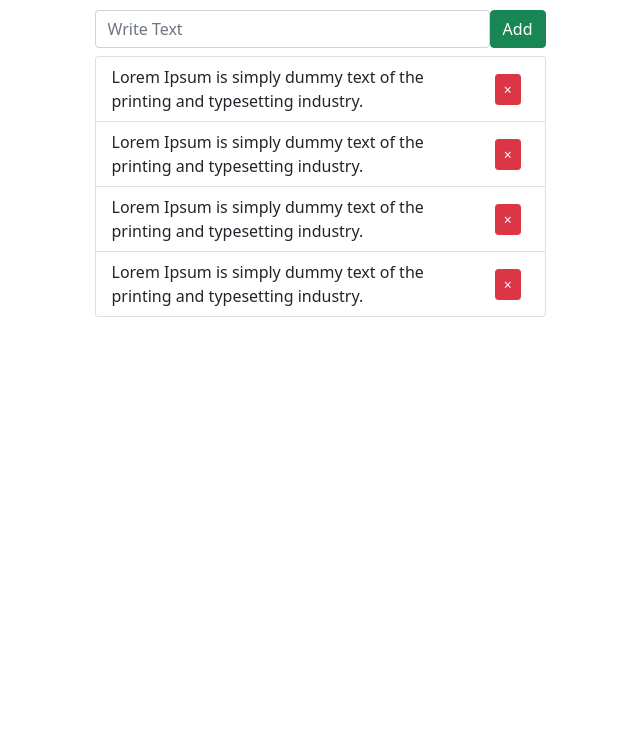
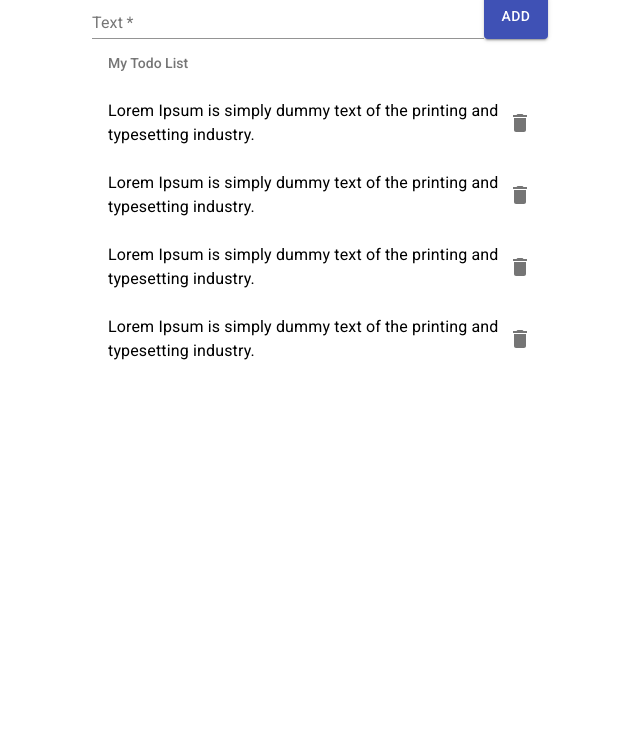
Before and after one commit to spektra2147/vreact-todo, a React app: page / in a window 1280 px wide. Shown: the part 70-800 px from the top of the page, without its empty margins (320-960 px from the left). Built offline with nearby package versions, Linux system fonts and the light colour scheme.

Commit message:
added material ui

```diff
--- a/package.json
+++ b/package.json
@@ -3,10 +3,11 @@
   "version": "0.1.0",
   "private": true,
   "dependencies": {
+    "@material-ui/core": "^4.11.4",
+    "@material-ui/icons": "^4.11.2",
     "@testing-library/jest-dom": "^5.14.1",
     "@testing-library/react": "^11.2.7",
     "@testing-library/user-event": "^12.8.3",
-    "bootstrap": "^5.0.2",
     "form-serialize": "^0.7.2",
     "react": "^17.0.2",
     "react-dom": "^17.0.2",
--- a/public/index.html
+++ b/public/index.html
@@ -15,6 +15,8 @@
       user's mobile device or desktop. See https://developers.google.com/web/fundamentals/web-app-manifest/
     -->
     <link rel="manifest" href="%PUBLIC_URL%/manifest.json" />
+    <link rel="stylesheet" href="https://fonts.googleapis.com/css?family=Roboto:300,400,500,700&display=swap" />
+
     <!--
       Notice the use of %PUBLIC_URL% in the tags above.
       It will be replaced with the URL of the `public` folder during the build.
--- a/src/components/App.js
+++ b/src/components/App.js
@@ -2,7 +2,9 @@ import React from 'react';
 import TodoList from './TodoList';
 import Input from './Input';
 import serialize from 'form-serialize';
-
+import Container from "@material-ui/core/Container";
+import Box from "@material-ui/core/Box";
+import Typography from "@material-ui/core/Typography";
 
 class App extends React.Component {
     state = {
@@ -49,19 +51,19 @@ class App extends React.Component {
 
     render() {
         return (
-            <div className="container py-2">
-                <div className="row justify-content-center">
-                    <div className="col-md-5">
+            <Container fixed component="div">
+                <Box component="div" display="flex" justifyContent="center" flexDirection="row">
+                    <Box component="div" width={3/8}>
                         <div id="app">
-                            <h1 className="text-center mb-3">My Todo List React</h1>
+                            <Typography variant="h3">My Todo List React</Typography>
                             <Input handleFormSubmitProp={this.handleFormSubmit}/>
                             <TodoList
                                 todos={this.state.todos}
                                 deleteTodoProp={this.deleteTodo}/>
                         </div>
-                    </div>
-                </div>
-            </div>
+                    </Box>
+                </Box>
+            </Container>
         );
     }
 }
--- a/src/components/Input.js
+++ b/src/components/Input.js
@@ -1,12 +1,15 @@
 import React from 'react';
+import Button from '@material-ui/core/Button';
+import TextField from "@material-ui/core/TextField";
+import Box from "@material-ui/core/Box";
 
 class Input extends React.Component {
     render() {
         return  (
-            <form className="d-flex py-2" onSubmit={this.props.handleFormSubmitProp} >
-                <input type="text" name="text" className="form-control" placeholder="Write Text"/>
-                    <button className="btn btn-success">Add</button>
-            </form>
+            <Box component="form" display="flex" justifyContent="center" onSubmit={this.props.handleFormSubmitProp} autoComplete="off" >
+                <TextField fullWidth required id="standard-basic" size="small" name="text" label="Text" placeholder="Write Text" />
+                    <Button type="submit" variant="contained" color="primary">Add</Button>
+            </Box>
         )
     }
 }
--- a/src/components/TodoList.js
+++ b/src/components/TodoList.js
@@ -1,19 +1,33 @@
 import React from 'react';
+import DeleteIcon from '@material-ui/icons/Delete';
+import List from '@material-ui/core/List';
+import ListItem from '@material-ui/core/ListItem';
+import ListItemText from '@material-ui/core/ListItemText';
+import ListSubheader from "@material-ui/core/ListSubheader";
+import ListItemSecondaryAction from "@material-ui/core/ListItemSecondaryAction";
+import IconButton from "@material-ui/core/IconButton";
 
 const TodoList = (props) => {
     return (
-        <div>
-            <ul className="list-group">
-                {props.todos.map((todo) => (
-                <li className="list-group-item d-flex align-items-center justify-content-between" key={todo.id}>
-                    <span>{todo.text}</span>
-                    <span className="badge ml-auto">
-						  <button onClick={(event) => props.deleteTodoProp(todo)} className="btn btn-danger  btn-sm">&times;</button>
-                    </span>
-                </li>
-                ))}
-            </ul>
-        </div>
+        <List
+            component="nav"
+            aria-labelledby="nested-list-subheader"
+            subheader={
+                <ListSubheader component="div" id="nested-list-subheader">
+                    My Todo List
+                </ListSubheader>
+            }>
+            {props.todos.map((todo) => (
+                <ListItem>
+                    <ListItemText primary={todo.text} />
+                    <ListItemSecondaryAction>
+                        <IconButton edge="end" aria-label="delete">
+                            <DeleteIcon onClick={(event) => props.deleteTodoProp(todo)}/>
+                        </IconButton>
+                    </ListItemSecondaryAction>
+                </ListItem>
+            ))}
+        </List>
     )
 }
 
--- a/src/index.js
+++ b/src/index.js
@@ -1,7 +1,5 @@
 import React from 'react';
 import ReactDOM from 'react-dom';
-
 import App from './components/App';
-import '../node_modules/bootstrap/dist/css/bootstrap.min.css';
 
 ReactDOM.render(<App />, document.getElementById('root'));
```
Also changed, not shown: 1 other file.
